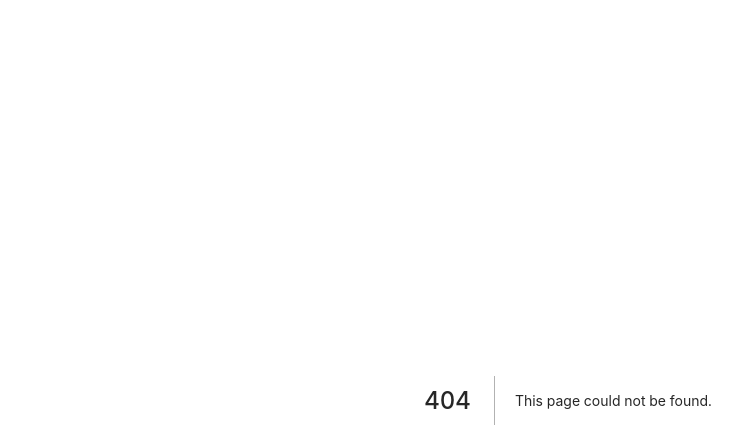
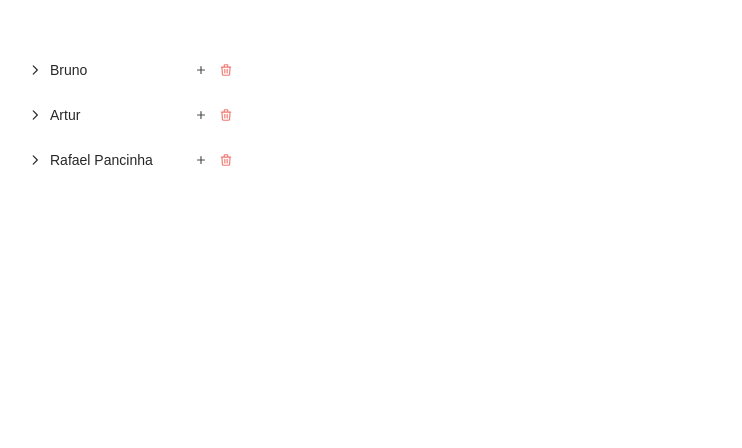
Before and after one commit to brunojkurt/my-lab, a Next.js app: page /tree in a window 1280 px wide. Before the commit this address had no page. Shown: the top 448 px of the page, without its empty margins (72-814 px from the left). Built offline with nearby package versions, Linux system fonts and the light colour scheme; a web font is replaced by a local one.

Commit message:
adding tree view

```diff
--- /dev/null
+++ b/components/ThreeView/index.jsx
@@ -0,0 +1,136 @@
+import { useState, useCallback } from 'react'
+import {
+  TreeListWrapper,
+  CollapsableListWrapper,
+  StyledList,
+  StyledListItem,
+  ToggleIconWrapper,
+  ItemText,
+  ActionsWrapper,
+  ListItemBtn,
+  FieldWrapper,
+  InputField,
+  InputControlsWrapper
+} from './styles'
+import {
+  HiOutlineChevronRight,
+  HiOutlineChevronDown,
+  HiOutlineTrash,
+  HiOutlinePlusSm,
+  HiOutlineCheck
+} from 'react-icons/hi'
+import { IoMdClose } from 'react-icons/io'
+
+const TreeView = ({ data, onItemClick, onAddClick, onRemoveClick }) => {
+  const [collapsedLists, setCollapsedLists] = useState([])
+  const [newItem, setNewItem] = useState(null)
+  const [newItemValue, setNewItemValue] = useState('')
+
+  const toggleList = (itemId) => {
+    setCollapsedLists(list => list.includes(itemId) ? list.filter(i => i !== itemId) : [...list, itemId])
+  }
+
+  const handleAddClick = (e, item) => {
+    e.stopPropagation()
+    setNewItem(item.id)
+    setNewItemValue('')
+  }
+
+  const handleRemoveClick = (e, item) => {
+    e.stopPropagation()
+    onRemoveClick(item)
+  }
+
+  const Branch = ({ items, collapsed }) => {
+    return (
+      <CollapsableListWrapper collapsed={collapsed}>
+        <StyledList>
+          {items.map(item => (
+            <BranchItem
+              key={item.id}
+              item={item}
+            />
+          ))}
+        </StyledList>
+      </CollapsableListWrapper>
+    )
+  }
+
+  const BranchItem = ({ item }) => {
+    const childrens = data.filter(dataItem => dataItem.parent && item.id === dataItem.parent)
+    const isParent = !!childrens.length
+    const onClick = () => {
+      if  (isParent) {
+        toggleList(item.id)
+      }
+      if (!isParent && onItemClick) {
+        onItemClick(item)
+      }
+    }
+    const itemProps = { onClick, isParent }
+    const isCollapsed = collapsedLists.includes(item.id)
+
+    return (
+      <>
+        <StyledListItem {...itemProps}>
+          {isParent && (
+            <ToggleIconWrapper>
+              { isCollapsed ? <HiOutlineChevronDown /> : <HiOutlineChevronRight/> }
+            </ToggleIconWrapper>
+          )}
+          <ItemText>{item.text}</ItemText>
+          {(onAddClick || onRemoveClick) && (
+            <ActionsWrapper>
+              { onAddClick && (
+                <ListItemBtn onClick={(e) => handleAddClick(e, item)}>
+                  <HiOutlinePlusSm />
+                </ListItemBtn>
+              )}
+              { onRemoveClick && (
+                <ListItemBtn color="#eb4034" onClick={(e) => handleRemoveClick(e, item)}>
+                  <HiOutlineTrash />
+                </ListItemBtn>
+              )}
+            </ActionsWrapper>
+          )}
+        </StyledListItem>
+        {newItem === item.id && (
+          <FieldWrapper>
+            <InputField
+              value={newItemValue}
+              onChange={(e) => setNewItemValue(e.target.value)}
+            />
+            <InputControlsWrapper>
+              {!!newItemValue.length && (
+                <ListItemBtn>
+                  <HiOutlineCheck />
+                </ListItemBtn>
+              )}
+              <ListItemBtn onClick={() => setNewItem(null)}>
+                <IoMdClose />
+              </ListItemBtn>
+            </InputControlsWrapper>
+          </FieldWrapper>
+        )}
+        {!!childrens.length && (
+          <Branch
+            items={childrens}
+            collapsed={isCollapsed}
+          />
+        )}
+      </>
+    )
+  }
+
+  return (
+    <TreeListWrapper>
+      {data.filter(item => !item.parent).map(item => (
+        <StyledList key={item.id}>
+          <BranchItem item={item} />
+        </StyledList>
+      ))}
+    </TreeListWrapper>
+  )
+}
+
+export default TreeView
--- /dev/null
+++ b/components/ThreeView/styles.js
@@ -0,0 +1,95 @@
+import styled, { css } from 'styled-components'
+
+export const TreeListWrapper = styled.div`
+  width: fit-content;
+  min-width: 270px;
+  height: auto;
+`
+export const CollapsableListWrapper = styled.div`
+  width: 100%;
+  height: auto;
+  overflow: hidden;
+  max-height: ${({ collapsed }) => collapsed ? '5000px' : '0'};
+`
+export const StyledList = styled.ul`
+  width: 100%;
+  list-style: none;
+  margin-block-start: 0.3rem !important;
+`
+export const StyledListItem = styled.li`
+  width: 100%;
+  padding: 3px 10px;
+  border-radius: 3px;
+  cursor: pointer;
+  display: flex;
+  align-items: center;
+
+  &:hover {
+    background: #f2f2f2;
+    opacity: 1;
+  }
+`
+export const ToggleIconWrapper = styled.span`
+  padding-right: 8px;
+  height: 100%;
+  display: flex;
+  align-items: center;
+`
+export const ItemText = styled.span`
+  padding-right: 8px;
+`
+export const ActionsWrapper = styled.div`
+  width: fit-content;
+  margin-left: auto;
+  display: flex;
+  justify-content: flex-end;
+  align-items: center;
+`
+export const actionIconWrapper = css`
+  height: 25px;
+  width: 25px;
+  border-radius: 50%;
+  display: flex;
+  justify-content: center;
+  align-items: center;
+  opacity: 0.7;
+  cursor: pointer;
+
+  &:hover {
+    border: 0.5px solid #CCC;
+    opacity: 1;
+  }
+`
+export const ListItemBtn = styled.span`
+  ${actionIconWrapper}
+
+  ${({ visibleOnListHover }) => visibleOnListHover && css`
+    visibility: hidden;
+    ${StyledListItem}:hover & {
+      visibility: visible;
+    }
+  `}
+
+  color: ${({ color }) => color || '#000'};
+`
+export const FieldWrapper = styled.div`
+  display: flex;
+`
+export const InputField = styled.input`
+  width: calc(100% - 8px);
+  border-radius: 3px;
+  margin: 3px 3px 3px 8px;
+  border: 0.5px solid #CCC;
+  :focus {
+    outline: none;
+    box-shadow: inset 0px 0px 0px 1px #CCC;
+  }
+`
+export const InputControlsWrapper = styled.span`
+  width: 52px;
+  display: flex;
+  justify-content: space-between;
+  align-items: center;
+  width: fit-content;
+  margin-right: 9px;
+`
--- /dev/null
+++ b/data/tree_data.json
@@ -0,0 +1,46 @@
+{
+  "users": [
+    {
+      "id": "123",
+      "text": "Bruno"
+    },
+    {
+      "id": "321",
+      "text": "React",
+      "parent": "123"
+    },
+    {
+      "id": "999",
+      "text": "Artur"
+    },
+    {
+      "id": "456",
+      "text": "React",
+      "parent": "999"
+    },
+    {
+      "id": "789",
+      "text": "Node",
+      "parent": "999"
+    },
+    {
+      "id": "1010",
+      "text": "Rafael Pancinha"
+    },
+    {
+      "id": "8888",
+      "text": "React Native",
+      "parent": "1010"
+    },
+    {
+      "id": "666",
+      "text": "Node",
+      "parent": "1010"
+    },
+    {
+      "id": "16516",
+      "text": "Rocketseat",
+      "parent": "666"
+    }
+  ]
+}
--- a/package.json
+++ b/package.json
@@ -26,6 +26,7 @@
     "react": "^17.0.1",
     "react-beautiful-dnd": "^13.0.0",
     "react-dom": "^17.0.1",
+    "react-icons": "^4.2.0",
     "styled-components": "^5.3.0"
   }
 }
--- /dev/null
+++ b/pages/tree.jsx
@@ -0,0 +1,25 @@
+import { useState } from 'react'
+import styled from 'styled-components'
+import TreeView from "../components/ThreeView"
+import treeDataJson from '../data/tree_data.json'
+
+const Three = () => {
+  const [treeData, setTreeData] = useState(treeDataJson.users)
+
+  return (
+    <TreeWrapper>
+      <TreeView
+        data={treeData}
+        onItemClick={(item) => console.log(item)}
+        onAddClick={(item) => console.log(item)}
+        onRemoveClick={(item) => console.log(item)}
+      />
+    </TreeWrapper>
+  )
+}
+
+const TreeWrapper = styled.div`
+  padding: 50px;
+`
+
+export default Three
--- a/styles/global.js
+++ b/styles/global.js
@@ -7,12 +7,12 @@ const GlobalStyle = createGlobalStyle`
   ${ antdCss }
   ${ Roboto }
   * {
+    box-sizing: border-box;
+  }
+  html, body, #__next {
     margin: 0;
     padding: 0;
     outline: 0;
-    box-sizing: border-box;
-  }
-  html, body, #__next {
     height: 100%;
   }
   body, input, button {
```
Also changed, not shown: 1 other file (tests, documents, lock files or other folders).
